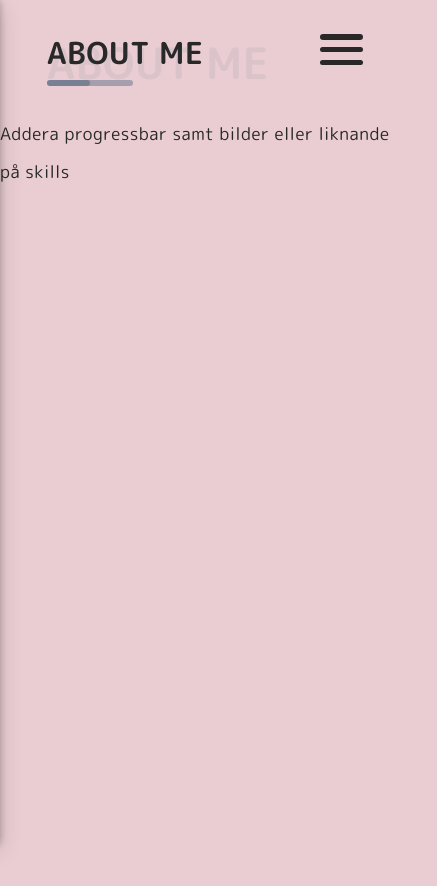
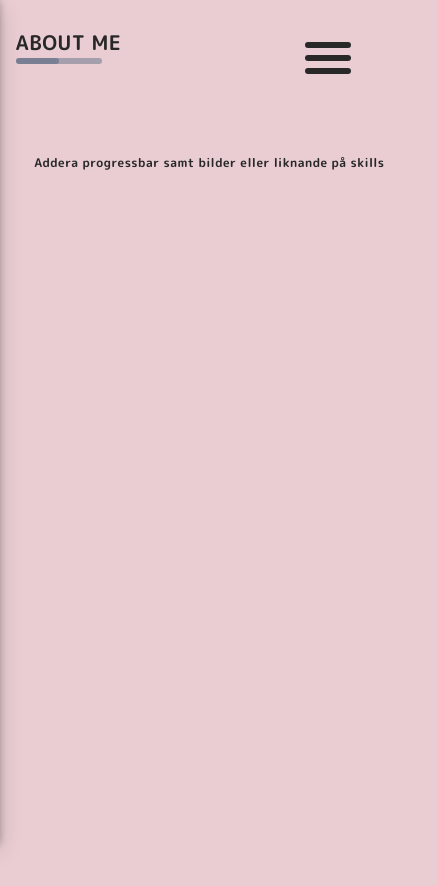
Before and after one commit to jbrorson/exwork, a React (Create React App) app: page /about in a window 390 px wide. Shown: the top 886 px of the page, 437 px wide, since content can reach past the window. Before the commit the page ends 844 px from the top, so only its background shows below. Built offline with nearby package versions, Linux system fonts and the light colour scheme.

Commit message:
looks good in all screen sizes

```diff
--- a/src/App.scss
+++ b/src/App.scss
@@ -1,9 +1,11 @@
 @import './styles/layout';
 @import './styles/navbar';
-@import './styles/typography';
+@import './styles/home';
 @import './styles/title';
 @import './styles/form';
 @import './styles/timeline';
+@import './styles/latestwork';
+@import './styles/about';
 
 *{
   padding: 0;
--- a/src/Components/Title.js
+++ b/src/Components/Title.js
@@ -5,7 +5,7 @@ function Title({ title, span }) {
     <div className="Title">
       <h3>
         {title}
-        <span>{span}</span>
+        {/* <span>{span}</span> */}
       </h3>
     </div>
   )
--- a/src/Pages/About.js
+++ b/src/Pages/About.js
@@ -3,10 +3,12 @@ import Title from '../Components/Title';
 
 function About() {
   return (
-    <div className="About">
+    <>
       <Title title={"About Me"} span="About Me" />
-      Addera progressbar samt bilder eller liknande på skills
-    </div>
+      <div className="About">
+        <h3 className="heading">Addera progressbar samt bilder eller liknande på skills</h3>
+      </div>
+    </>
   )
 }
 
--- a/src/Pages/LatestWork.js
+++ b/src/Pages/LatestWork.js
@@ -3,10 +3,12 @@ import Title from '../Components/Title';
 
 function LatestWork() {
   return (
-    <div className="Portfolio">
+    <>
       <Title title={"Latest work"} span="Latest work" />
-      Displaya bilder i kort på tidigare arbeten..
-    </div>
+      <div className="Portfolio">
+        <h3>Displaya bilder i kort på tidigare arbeten..</h3>
+      </div>
+    </>
   )
 }
 
--- /dev/null
+++ b/src/styles/_about.scss
@@ -0,0 +1,19 @@
+.About{
+  width: 100vw;
+  height: 100vh;
+  margin-top: 6rem;
+  display: flex;
+  justify-content: center;
+  margin-left: 10%;
+  @media screen and (max-width: 1000px){
+    margin-left: 1rem;
+    height: 100vh;
+    margin-top: 4rem;
+  }
+  @media screen and (max-width: 375px){
+    margin: auto;
+  }
+}
+.heading{
+  margin-top: 2rem;
+}
--- /dev/null
+++ b/src/styles/_latestwork.scss
@@ -0,0 +1,16 @@
+.Portfolio{
+  width: 100vw;
+  height: 100vh;
+  margin-top: 6rem;
+  display: flex;
+  justify-content: center;
+  margin-left: 10%;
+  @media screen and (max-width: 1000px){
+    margin-left: 1rem;
+    height: 100vh;
+    margin-top: 4rem;
+  }
+  @media screen and (max-width: 375px){
+    margin: auto;
+  }
+}
--- a/src/styles/_layout.scss
+++ b/src/styles/_layout.scss
@@ -57,17 +57,17 @@
   position: absolute;
   z-index: 10;
   right: 7%;
-  top: 7%;
+  top: 5%;
   width: 4rem;
   height: 4rem;
   display: none;
   display: flex;
   align-items: center;
-  justify-content: space-between;
+  justify-content: space-evenly;
   cursor: pointer;
   .lines-1, .lines-2, .lines-3{
     height: .4rem;
-    width: 100%;
+    width: 80%;
     background-color: #282828;
     border-radius: 20px;
     pointer-events: none;
@@ -81,7 +81,7 @@
     .lines-1, .lines-2, .lines-3{
       display: block;
     }
-    @media screen and (max-width: 411px){
+    @media screen and (max-width: 375px){
       width: 3rem;
       height: 3rem;
       top: 4%;
--- a/src/styles/_title.scss
+++ b/src/styles/_title.scss
@@ -1,14 +1,17 @@
 .Title {
   text-transform: uppercase;
-  font-size: 2rem;
+  font-size: 2.5rem;
   position: relative;
   line-height: auto;
   margin-top: 5%;
   left: 24%;
+  @media screen and (max-width: 1000px){
+    left: 8%;
+    font-size: 2rem;
+    // margin-bottom: 2rem;
+  }
   @media screen and (max-width: 411px){
-    left: 12%;
-    font-size: 3rem;
-    margin-bottom: 2rem;
+    left: 4%;
   }
 
   &::before{
@@ -39,7 +42,10 @@
     left: 0;
     font-size: 5rem;
     opacity: 0.07;
-    @media screen and (max-width: 411px){
+    @media screen and (max-width: 1000px){
+      font-size: 4rem;
+    }
+    @media screen and (max-width: 375px){
       font-size: 3rem;
     }
   }
```
Also changed, not shown: src/styles/_home.scss (renamed from src/styles/_typography.scss).
